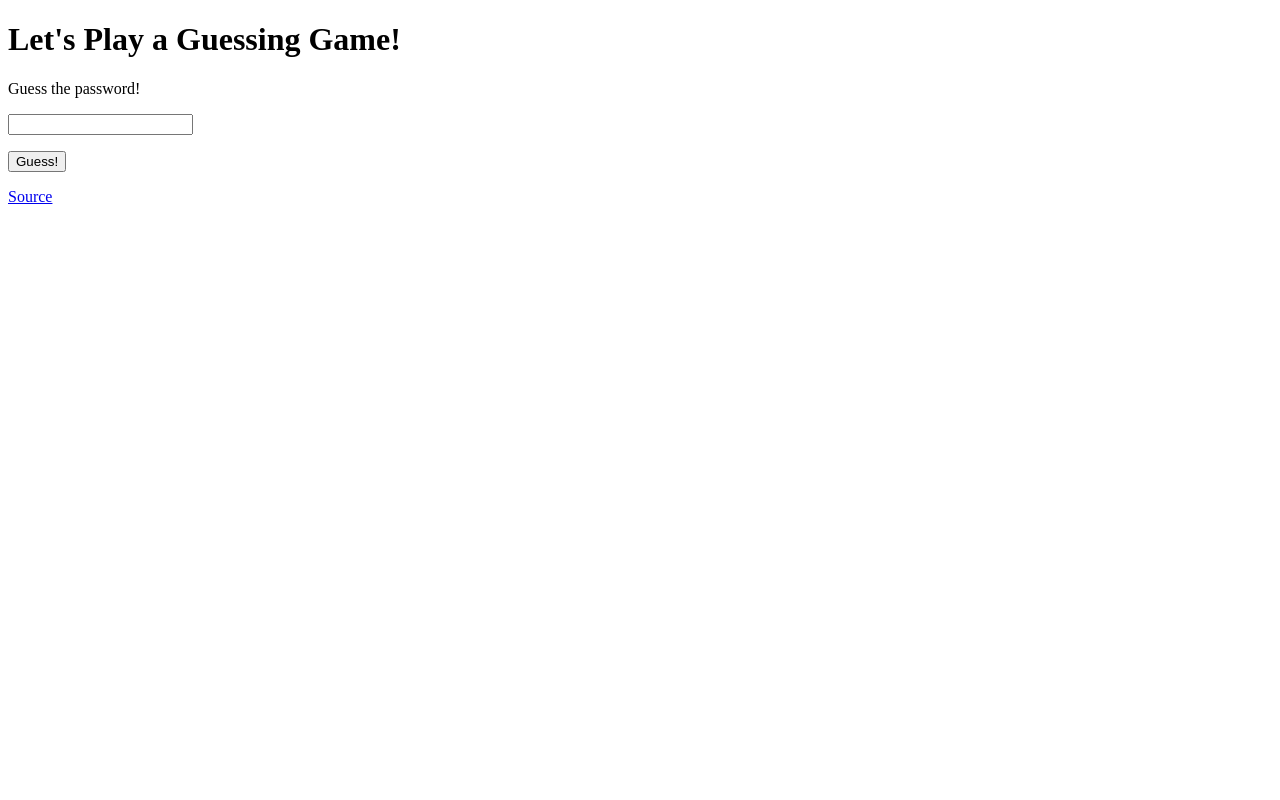
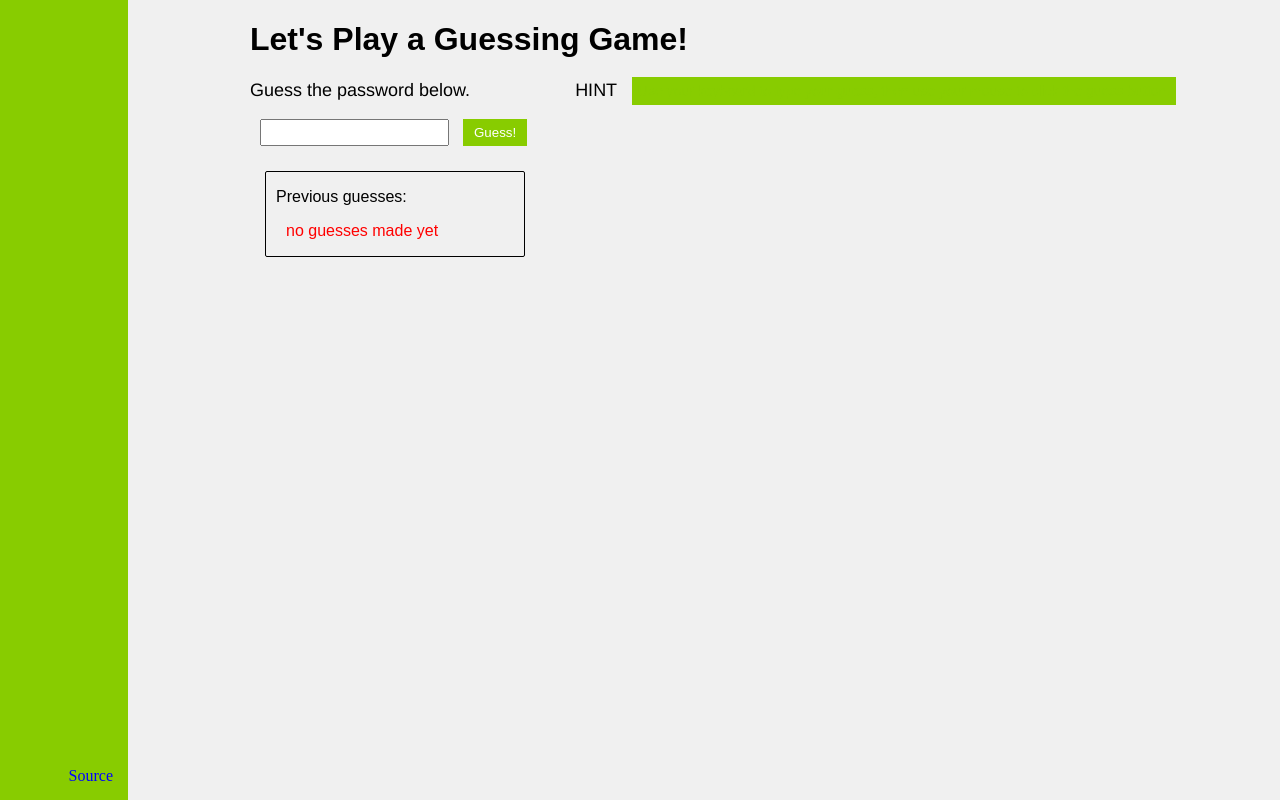
Before and after one commit to zhan2209/Capture-the-Flag, a PHP site: page /web/guessing-game/html/index.php in a window 1280 px wide. Run offline with PHP 8.4, Linux system fonts and the light colour scheme.

Commit message:
changes to guessing-game, more stylizing

```diff
--- /dev/null
+++ b/Challenges/web/guessing-game/html/guesses.json
@@ -0,0 +1 @@
+{"guesses":[]}
--- a/Challenges/web/guessing-game/html/index.php
+++ b/Challenges/web/guessing-game/html/index.php
@@ -1,28 +1,79 @@
 <!doctype html>
+<html>
 <head>
 <title>Guessing Game</title>
+<link rel="stylesheet" type="text/css" href="style.css">
+<script src="https://ajax.googleapis.com/ajax/libs/jquery/1.12.4/jquery.min.js"></script>
 </head>
 <body>
+<div id='sidebar'><p id="source"><span>Source</span></p></div>
+<div class='container'>
 <h1>Let's Play a Guessing Game!</h1>
-<p>Guess the password!</p>
+	<p id='desc'>Guess the password below. <span id='hint'>HINT</span>
+	<span id='hinttext'>Use your keyboard to type your guess, then use your mouse to click the guess button.</span></p>
+	<div id='form'>
+	<form action='#' method='GET'>
+		<input type='text' name='attempt'>
+		<input type='submit' value='Guess!'>
+	</form>
+	</div>
 	<?php
-	$file = '/var/www/hid/web/guessing-game/secret-password.txt';
+		$src = file_get_contents('source.txt');
+		$file = '../hid/secret-password.txt';
+		$guesses_file = "./guesses.json";
+		$guesses_json = json_decode(file_get_contents($guesses_file), true);
 		extract($_GET);
 		if(isset($attempt)) {
 			$password = trim(file_get_contents($file));
 			if($attempt === $password) {
-			echo "<p>How did you figure out the secret password?!</p>";
-			$flag = trim(file_get_contents('/var/www/hid/web/guessing-game/flag.txt'));
-			echo "<p>The flag is $flag</p>";
+				echo "<p class='outcome'>How did you figure out the secret password?!</p>";
+				$flag = trim(file_get_contents('../hid/flag.txt'));
+				echo "<p class='outcome'>The flag is <b>$flag</b></p>";
 			} else {
-			echo "<p>Nope! The secret password is not $attempt...</p>";
+				echo "<p class='outcome'><b>Nope!</b> The secret password is not $attempt...</p>";
+				if($attempt) { array_push($guesses_json["guesses"], $attempt); }
+				file_put_contents($guesses_file, json_encode($guesses_json, true));
 			}
 		}
 	?>
-<form action='#' method='GET'>
-	<p><input type='text' name='attempt'></p>
-	<p><input type='submit' value='Guess!'></p>
-</form>
-<a href='source.txt'>Source</a>
+<div id='prev-guesses'>
+	<p>Previous guesses:</p>
+	<?php
+		$guess_arr = [];
+		foreach($guesses_json["guesses"] as $index=>$guess) {
+			array_push($guess_arr, $guess);
+		}
+		$i = 0;
+		if(count($guess_arr) == 0) {
+			echo '<div class="guess">
+					<p>no guesses made yet</p>
+				  </div>';
+		} else {
+			for($j = count($guess_arr); $i <= 5; $i++, $j--) {
+				echo '
+					<div class="guess">
+						<p>'.$guess_arr["$j"].'</p>
+					</div>
+					';
+			}
+		}
+	?>
+</div>
+<div id='popup'>
+	<xmp>
+	<?php echo $src; ?>
+	</xmp>
+</div>
+</div>
+<script>
+$("#source span").hover(function() {
+	$('#popup').css({'display' : 'inline-block'});
+	}, function() {
+	$('#popup').css({'display' : 'none'});
+});
+$(document).on('click', '#hint', function() {
+	$('#hinttext').css({'color' : 'white'});
+});
+</script>
 </body>
 </html>
--- /dev/null
+++ b/Challenges/web/guessing-game/html/style.css
@@ -0,0 +1,127 @@
+html, body {
+	margin: 0 0 0 0;
+	padding: 0 0 0 0;
+	height: 100%;
+	width: 100%;
+}
+
+html {
+	background-color: #f0f0f0;
+}
+
+h1 {
+	font-family: Arial;
+}
+
+#sidebar {
+	position: relative;
+	float: left;
+	width: 10%;
+	height: 100%;
+	background-color: #88cc00;
+	text-align: center;
+}
+
+#sidebar span {
+	position: absolute;
+	bottom: 0;
+	margin-bottom: 15px;
+	right: 0;
+	margin-right: 15px;
+
+}
+
+#prev-guesses {
+	font-family: Arial;
+	position: relative;
+	clear: left;
+	margin: auto;
+	border: 1px solid black;
+	border-radius: 2px;
+	margin-left: 15px;
+	margin-top: 25px;
+	width: 25%;
+}
+
+#prev-guesses p {
+	margin-left: 10px;
+}
+
+.guess {
+	color: red;
+	margin-left: 10px;
+}
+
+#desc {
+	font-size: 18px;
+	font-family: Helvetica;
+}
+
+.container {
+	clear: right;
+	margin-left: 250px;
+	overflow: hidden;
+}
+
+#popup {
+	position: absolute;
+	clear: left;
+	bottom: 0;
+	margin-bottom: 20px;
+	padding-right: 40px;
+	display: none;
+	border: 1px solid black;
+	border-radius: 5px;
+	background-color: #919191;
+	color: white;
+}
+
+#popup xmp {
+	font-family: Arial, Helvetica, sans-serif;
+}
+
+.outcome {
+	font-family: Helvetica;
+	font-size: 16px;
+	margin-left: 10px;
+	margin-top: 25px;
+}
+
+#source {
+	color: blue;
+	bottom: 0;
+}
+
+#hinttext {
+	color: #88cc00;
+	margin-left: 10px;
+	padding: 5px;
+	font-size: 14px;
+	font-family: sans-serif;
+	border: 1px #88cc00 solid;
+	background-color: #88cc00;
+}
+
+#hint {
+	margin-left: 100px;
+	color: black;
+}
+
+#form {
+	display: inline-block;
+}
+
+#form input {
+	margin-left: 10px;
+}
+
+#form input[type='submit'] {
+	background-color: #88cc00;
+	border: 1px solid #88cc00;
+	color: white;
+	padding: 5px 10px;
+}
+
+#form input[type='text'] {
+	padding: 4px;
+}
```
Also changed, not shown: Challenges/web/guessing-game/html/source.txt (indentation only). Lines whose indentation alone changed are shown as unchanged.
